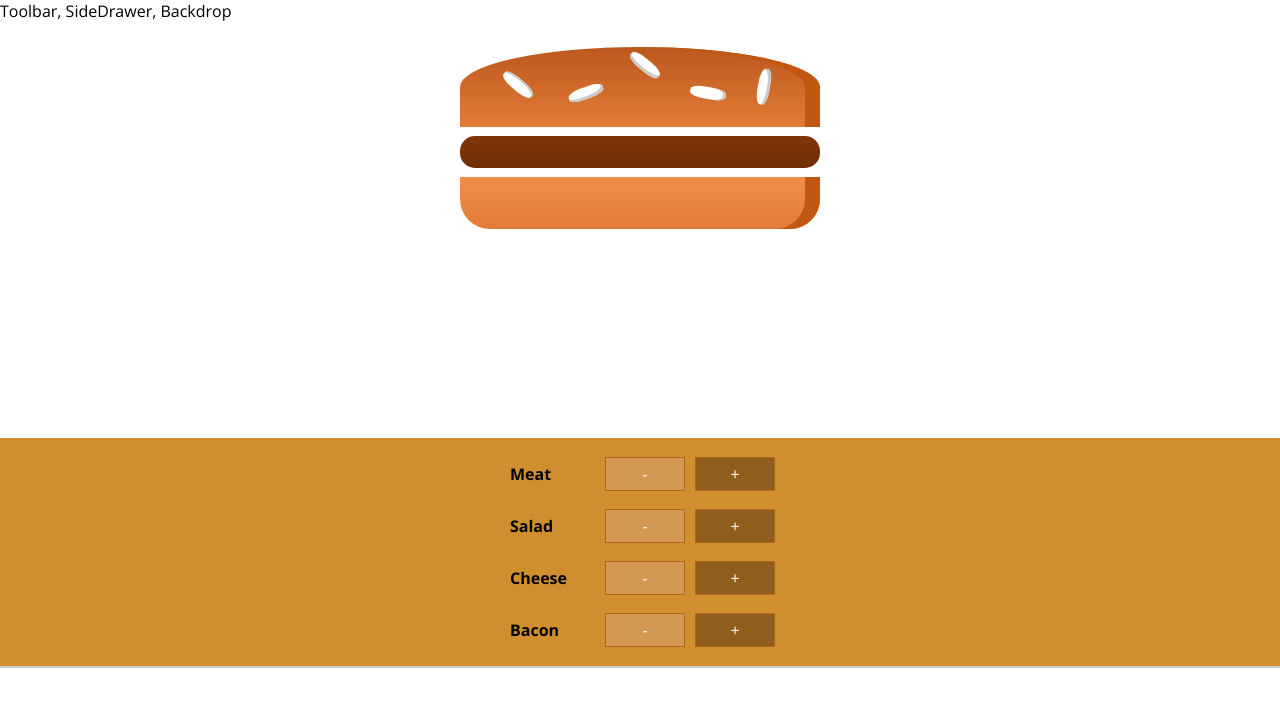
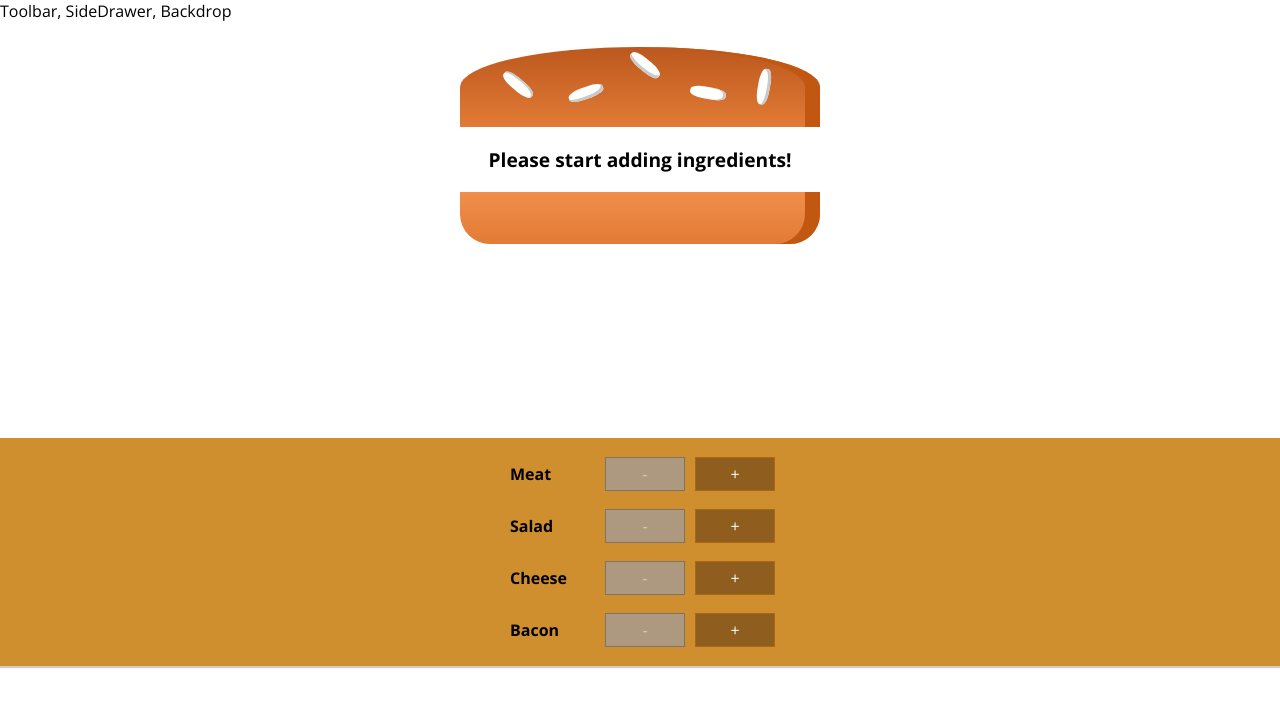
Before and after one commit to cdiasperera/build-a-burger, a React (Create React App) app: page / in a window 1280 px wide. Shown: the top 706 px of the page. Built offline with nearby package versions, Linux system fonts and the light colour scheme.

Commit message:
Can safely remove ingredients

```diff
--- a/src/components/Burger/BuildControls/BuildControl/BuildControl.js
+++ b/src/components/Burger/BuildControls/BuildControl/BuildControl.js
@@ -5,6 +5,11 @@ const INCREMENT = 1
 const DECREMENT = -1
 
 const buildControl = (props) => {
+  let disabledDecrement = false
+  if (props.disabledDecrement) {
+    disabledDecrement = true
+  }
+
   return (
     <div className={classes.BuildControl}>
       <div className={classes.Label}>
@@ -13,6 +18,7 @@ const buildControl = (props) => {
       <button
         onClick={props.handleAdjustment.bind(this, DECREMENT)}
         className={classes.Less}
+        disabled={disabledDecrement}
       >
           -
       </button>
--- a/src/components/Burger/BuildControls/BuildControls.js
+++ b/src/components/Burger/BuildControls/BuildControls.js
@@ -1,12 +1,14 @@
 import React from 'react'
 
 import BuildControl from './BuildControl/BuildControl'
-import { ingredientList } from '../Ingredient/Ingredient'
+import { INGREDIENT_LIST } from '../Ingredient/Ingredient'
 
 import classes from './BuildControls.module.css'
 
 const buildControls = (props) => {
-  const controls = createControls(ingredientList, props.adjustIngredients)
+  const controls = createControls(INGREDIENT_LIST,
+    props.adjustIngredients,
+    props.disabledDecrements)
 
   return (
     <div className={classes.BuildControls}>
@@ -15,13 +17,16 @@ const buildControls = (props) => {
   )
 }
 
-const createControls = (ingredientList, adjustmentHandler) => {
+const createControls = (INGREDIENT_LIST,
+  adjustmentHandler,
+  disabledDecrements) => {
   const controls = []
-  for (const ingredient in ingredientList) {
+  for (const ingredient in INGREDIENT_LIST) {
     if (ingredient !== 'breadTop' && ingredient !== 'breadBottom') {
-      const label = ingredientList[ingredient]
+      const label = INGREDIENT_LIST[ingredient]
       controls.push(
         <BuildControl
+          disabledDecrement={disabledDecrements.includes(label)}
           label={label}
           key={ingredient}
           handleAdjustment={adjustmentHandler.bind(this, ingredient)}
--- a/src/components/Burger/Burger.js
+++ b/src/components/Burger/Burger.js
@@ -2,7 +2,7 @@ import React from 'react'
 import PropTypes from 'prop-types'
 import shortId from 'shortid'
 
-import Ingredient, { ingredientsOrder }
+import Ingredient, { INGREDIENTS_ORDER }
   from './Ingredient/Ingredient'
 
 import classes from './Burger.module.css'
@@ -38,10 +38,7 @@ const getBurgerQueue = (ingredients) => {
   // For each type of ingredient, add it to a queue, which will then be used to
   // build the burger
   const queue = []
-  for (const type of ingredientsOrder) {
-    console.log(ingredients)
-    console.log(type)
-    console.log(ingredients.keys)
+  for (const type of INGREDIENTS_ORDER) {
     for (let i = 0; i < ingredients[type]; i++) {
       queue.push(type)
       numIngredients++
--- a/src/components/Burger/Ingredient/Ingredient.js
+++ b/src/components/Burger/Ingredient/Ingredient.js
@@ -33,7 +33,7 @@ const getIngredientFromType = (type) => {
   return ingredient
 }
 
-const ingredientList = {
+const INGREDIENT_LIST = {
   breadTop: 'BreadTop',
   breadBottom: 'BreadBottom',
   meat: 'Meat',
@@ -42,18 +42,26 @@ const ingredientList = {
   bacon: 'Bacon'
 }
 
-const ingredientsOrder = [
-  ingredientList.breadTop,
-  ingredientList.salad,
-  ingredientList.cheese,
-  ingredientList.bacon,
-  ingredientList.meat,
-  ingredientList.breadBottom
+const INGREDIENTS_ORDER = [
+  INGREDIENT_LIST.breadTop,
+  INGREDIENT_LIST.salad,
+  INGREDIENT_LIST.cheese,
+  INGREDIENT_LIST.bacon,
+  INGREDIENT_LIST.meat,
+  INGREDIENT_LIST.breadBottom
 ]
+
+const INGREDIENTS_PRICE = {
+  base: 0
+}
+INGREDIENTS_PRICE[INGREDIENT_LIST.salad] = 0.5
+INGREDIENTS_PRICE[INGREDIENT_LIST.cheese] = 0.4
+INGREDIENTS_PRICE[INGREDIENT_LIST.bacon] = 0.7
+INGREDIENTS_PRICE[INGREDIENT_LIST.meat] = 1.3
 
 ingredient.propTypes = {
   type: PropTypes.string.isRequired
 }
 
 export default ingredient
-export { ingredientList, ingredientsOrder }
+export { INGREDIENT_LIST, INGREDIENTS_ORDER, INGREDIENTS_PRICE }
--- a/src/containers/BurgerBuilder/BurgerBuilder.js
+++ b/src/containers/BurgerBuilder/BurgerBuilder.js
@@ -1,37 +1,62 @@
 import React, { Component } from 'react'
 
 import Burger from '../../components/Burger/Burger'
-import { ingredientList } from '../../components/Burger/Ingredient/Ingredient'
+import { INGREDIENT_LIST, INGREDIENTS_PRICE } from
+  '../../components/Burger/Ingredient/Ingredient'
 import BuildControls from '../../components/Burger/BuildControls/BuildControls'
 
 class BurgerBuilder extends Component {
   constructor (props) {
     super(props)
     const ingredients = {}
-    ingredients[ingredientList.salad] = 0
-    ingredients[ingredientList.meat] = 1
-    ingredients[ingredientList.cheese] = 0
-    ingredients[ingredientList.bacon] = 0
-    this.state = { ingredients }
+    ingredients[INGREDIENT_LIST.salad] = 0
+    ingredients[INGREDIENT_LIST.meat] = 0
+    ingredients[INGREDIENT_LIST.cheese] = 0
+    ingredients[INGREDIENT_LIST.bacon] = 0
+
+    this.state = {
+      ingredients: ingredients,
+      price: INGREDIENTS_PRICE.base
+    }
   }
 
   adjustIngredients = (type, adjustType) => {
+    let newPrice = this.state.price
     const ingredients = { ...this.state }.ingredients
-    ingredients[ingredientList[type]] += adjustType
+    ingredients[INGREDIENT_LIST[type]] += adjustType
 
-    if (ingredients[ingredientList[type]] < 1) {
-      ingredients[ingredientList[type]] = 0
+    if (ingredients[INGREDIENT_LIST[type]] < 1) {
+      ingredients[INGREDIENT_LIST[type]] = 0
+    } else {
+      newPrice += adjustType * INGREDIENTS_PRICE[INGREDIENT_LIST[type]]
     }
-    this.setState(ingredients)
+
+    const newState = {
+      ingredients: ingredients,
+      price: newPrice
+    }
+
+    this.setState(newState)
   }
 
   a = 1
 
   render = () => {
+    const disabledDecrements = []
+
+    for (const key in this.state.ingredients) {
+      if (this.state.ingredients[key] <= 0) {
+        disabledDecrements.push(key)
+      }
+    }
+
     return (
       <>
         <Burger ingredients={this.state.ingredients} />
-        <BuildControls adjustIngredients={this.adjustIngredients} />
+        <BuildControls
+          adjustIngredients={this.adjustIngredients}
+          disabledDecrements={disabledDecrements}
+        />
       </>
     )
   }
```
